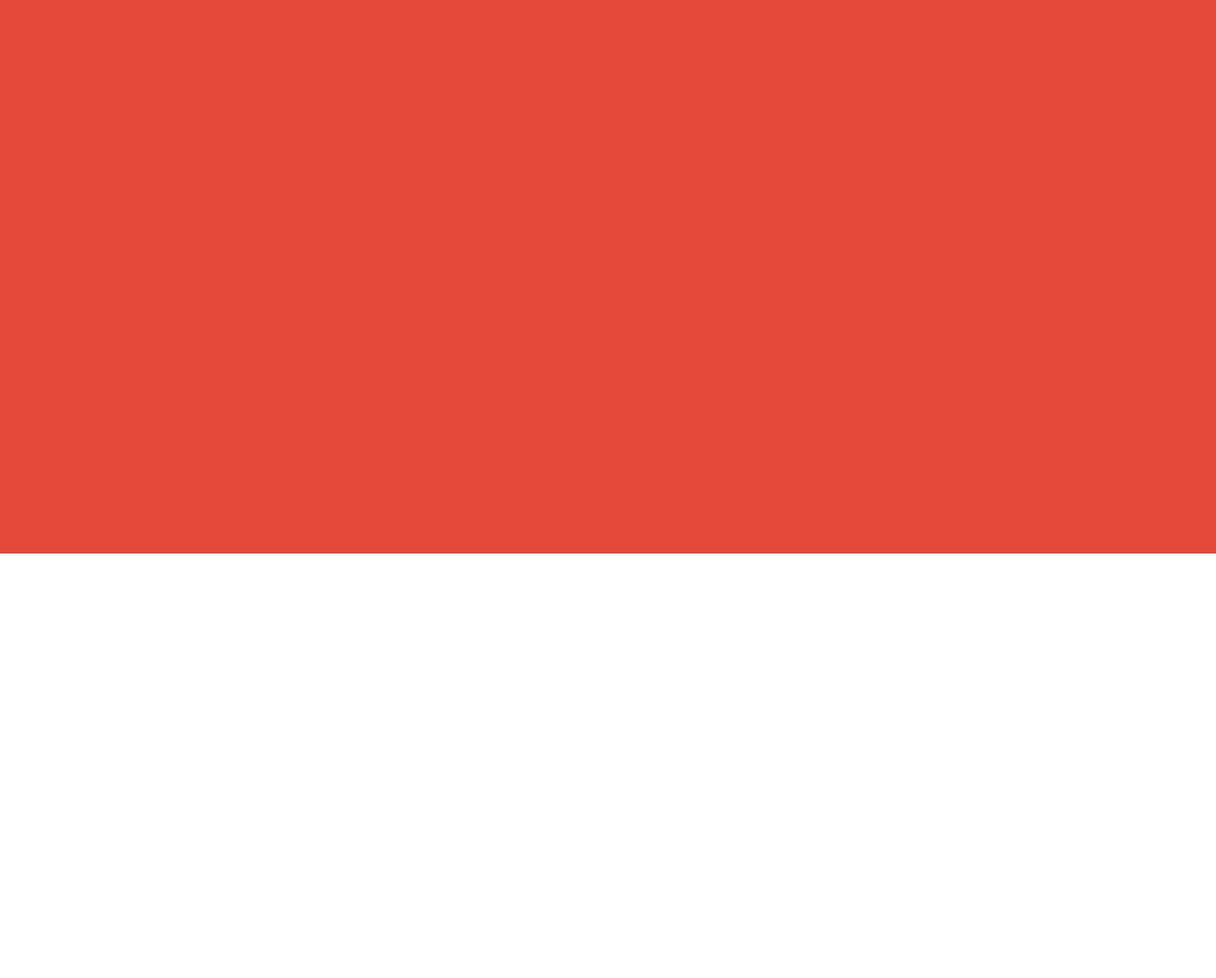
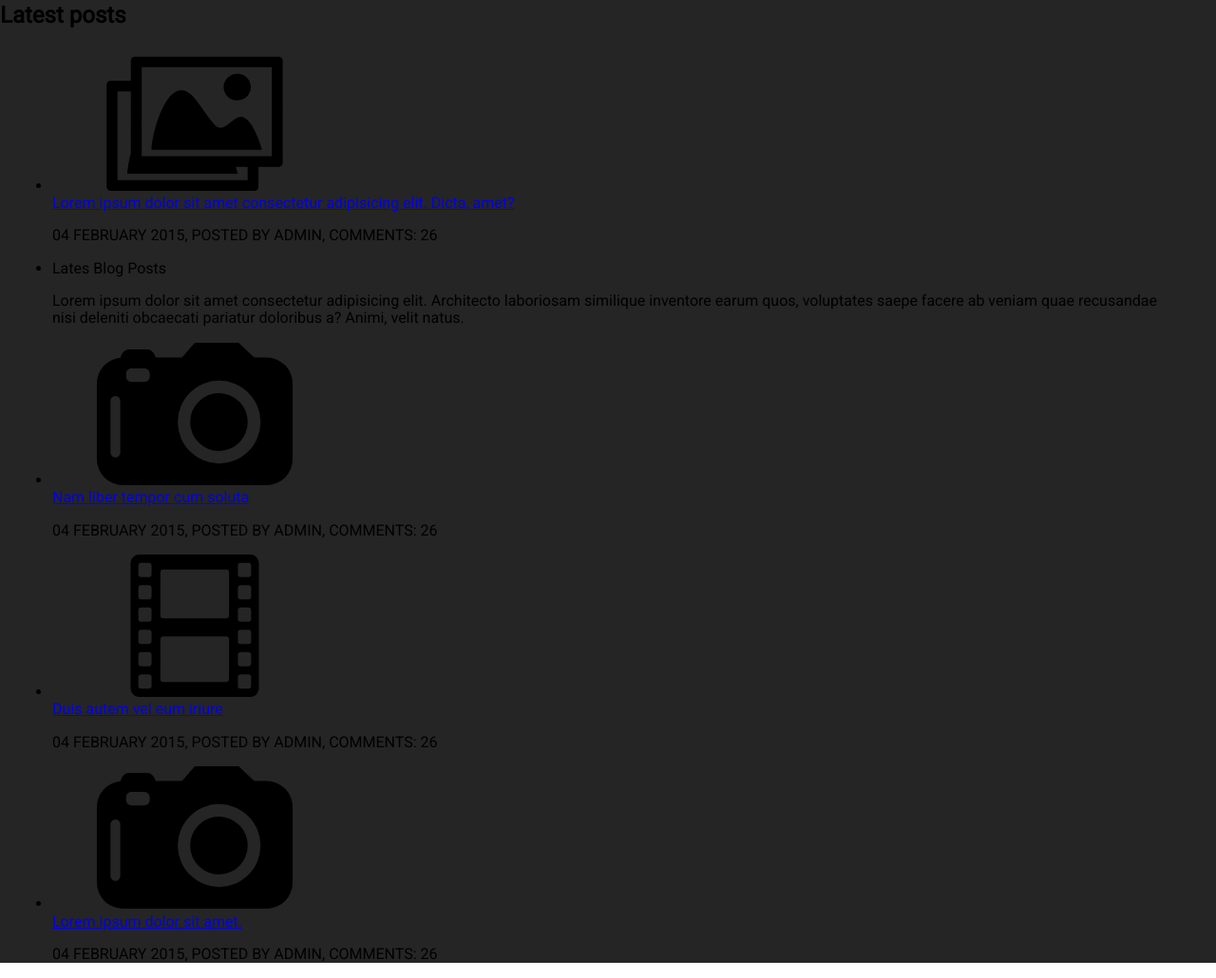
Before and after one commit to dvornicked/exeLandingPage, a website: page index.html in a window 1280 px wide. Shown: the part 3301-4331 px from the top of the page at 95% size. Before the commit the page ends 3884 px from the top, so only its background shows below. Drawn offline with nearby package versions, Linux system fonts and the light colour scheme; files that its build step writes are made by us from their sources; files whose address does not match are found by name.

Commit message:
Implementing HTML: blog

```diff
--- a/index.html
+++ b/index.html
@@ -250,6 +250,71 @@
       </div>
     </div>
   </section>
+  <section class="blog">
+    <h2 class="blog__title">Latest posts</h2>
+    <ul class="blog__list wrap">
+      <li class="blog__element">
+        <div class="blog__post">
+          <a class="blog__link" href="#">
+            <svg>
+              <use xlink:href="img/symbol/sprite.svg#image"></use>
+            </svg>
+          </a>
+          <div class="blog__info">
+            <a class="blog__topic" href="#">Lorem ipsum dolor sit amet consectetur adipisicing elit. Dicta, amet?</a>
+            <p class="blog__desc">04 FEBRUARY 2015, POSTED BY <span>ADMIN</span>, COMMENTS: <span>26</span></p>
+          </div>
+        </div>
+      </li>
+      <li class="blog__element">
+        <div class="blog__post">
+          <div class="blog__info">
+            <p class="blog__subtitle">Lates Blog Posts</p>
+            <p class="blog__text">Lorem ipsum dolor sit amet consectetur adipisicing elit. Architecto laboriosam similique inventore earum quos, voluptates saepe facere ab veniam quae recusandae nisi deleniti obcaecati pariatur doloribus a? Animi, velit natus.</p>
+          </div>
+        </div>
+      </li>
+      <li class="blog__element">
+        <div class="blog__post">
+          <a class="blog__link" href="#">
+            <svg>
+              <use xlink:href="img/symbol/sprite.svg#photo-camera"></use>
+            </svg>
+          </a>
+          <div class="blog__info">
+            <a class="blog__topic" href="#">Nam liber tempor cum soluta</a>
+            <p class="blog__desc">04 FEBRUARY 2015, POSTED BY <span>ADMIN</span>, COMMENTS: <span>26</span></p>
+          </div>
+        </div>
+      </li>
+      <li class="blog__element">
+        <div class="blog__post">
+          <a class="blog__link" href="#">
+            <svg>
+              <use xlink:href="img/symbol/sprite.svg#video"></use>
+            </svg>
+          </a>
+          <div class="blog__info">
+            <a class="blog__topic" href="#">Duis autem vel eum iriure</a>
+            <p class="blog__desc">04 FEBRUARY 2015, POSTED BY <span>ADMIN</span>, COMMENTS: <span>26</span></p>
+          </div>
+        </div>
+      </li>
+      <li class="blog__element">
+        <div class="blog__post">
+          <a class="blog__link" href="#">
+            <svg>
+              <use xlink:href="img/symbol/sprite.svg#photo-camera"></use>
+            </svg>
+          </a>
+          <div class="blog__info">
+            <a class="blog__topic" href="#">Lorem ipsum dolor sit amet.</a>
+            <p class="blog__desc">04 FEBRUARY 2015, POSTED BY <span>ADMIN</span>, COMMENTS: <span>26</span></p>
+          </div>
+        </div>
+      </li>
+    </ul>
+  </section>
 </div>
 </body>
 </html>
--- a/sass/blocks/skills.scss
+++ b/sass/blocks/skills.scss
@@ -3,7 +3,7 @@
 
     &__wrap {
         padding-top: 80px;
-        padding-bottom: 680px;
+        padding-bottom: 80px;
         display: flex;
     }
 
```
Also changed, not shown: build/css/style.min.css, build/index.html, 1 other file.
